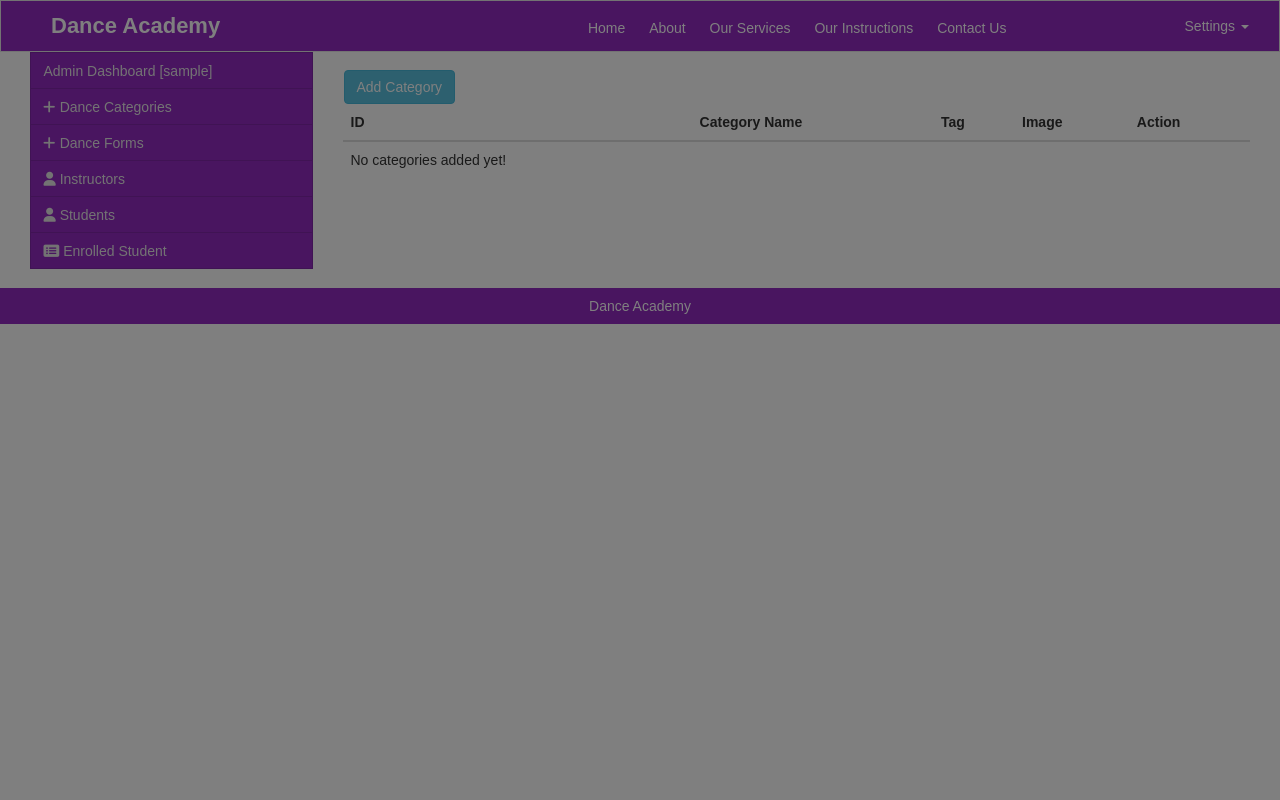
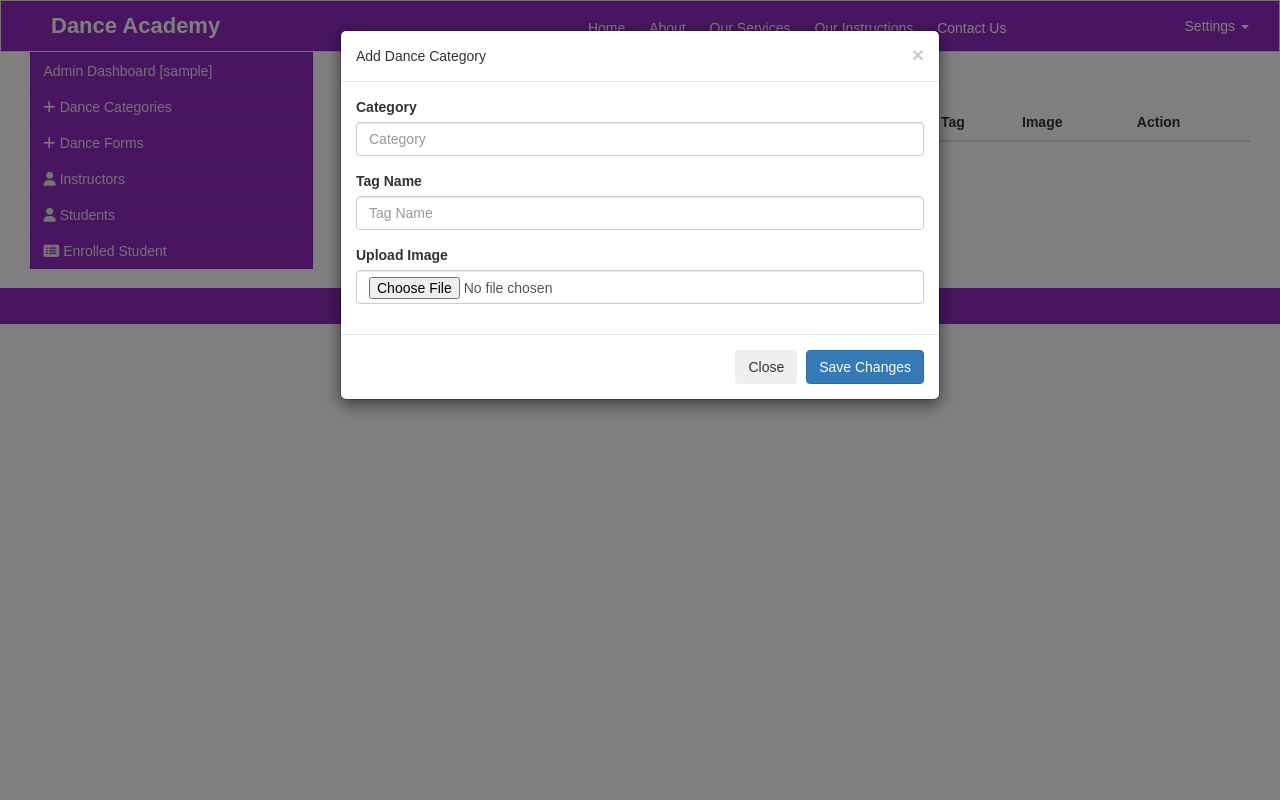
Before and after one commit to siddhantdixit01/Dance-Academy, a PHP site: page /danceAcademy/danceCategories.php in a window 1280 px wide, after a click on "Add Category". Run offline with PHP 8.4, Linux system fonts and the light colour scheme; the visitor is signed in with stand-in values (Sample User, id 1); data that the repository does not hold is empty.

Commit message:
13/03/2023

```diff
--- a/danceCategories.php
+++ b/danceCategories.php
@@ -5,7 +5,26 @@
     if(!isset($admin_user_id)){
         header('location:login.php');
     }
-
+	if(isset($_POST['danceCategories'])){
+		$category_name=mysqli_real_escape_string($conn,$_POST['category_name']);
+		$tag_name=mysqli_real_escape_string($conn,$_POST['tag_name']);
+		$image=$_FILES['category_image']['name'];
+		$image_size=$_FILES['category_image']['size'];
+		$tmp_name=$_FILES['category_image']['tmp_name'];
+		$img_path='uplaods/categories/'.$image;
+	}
+	if (!empty($image)) {
+		if ($image_size>2000000) {
+			$message[]="image file size is too large";
+		}
+		else {
+			$insertCategory="insert into tbl_dance_categories(category_name,tag_name,category_image) values
+			('$category_name','$tag_name','$img_path')";
+			mysqli_query($conn,$insertCategory);
+			move_uploaded_file($tmp_name,$img_path);
+			header('location:danceCategories.php');
+		}
+	}
 ?>
 <?php include('inc/header.php');?>
     <div class="container">
@@ -75,7 +94,41 @@
         </div>
         <div class="modal fade" id="exampleModal" tabindex="-1" role="dialog" aria-labledby="exampleModalLabel"
         aria-hidden="true">
-
+            <div class="modal-dialog" role="document">
+                <div class="modal-content">
+					<div class="modal-header">
+						<button type="button" class="close" data-dismiss="modal" aria-label="close">
+							<span aria-hidden="true">&times;</span>
+						</button>
+						<h5 class="modal-title" id="exampleModalLabel">Add Dance Category</h5>
+					</div>
+					<div class="modal-body">
+						<div class="form-group">
+							<label>Category</label>
+							<input type="text" name="category_name" class="form-control" required=""
+							placeholder="Category">
+						</div>
+						<div class="form-group">
+							<label>Tag Name</label>
+							<input type="text" name="tag_name" id="tag_name" class="form-control" required=""
+							placeholder="Tag Name">
+						</div>
+						<div class="form-group">
+							<label>Upload Image</label>
+							<input type="file" name="category_image" class="form-control" required=""
+							accept="image/jpg,image/jpeg,image/png">
+						</div>
+					</div>
+					<div class="modal-footer">
+						<button type="button" class="btn btn-secondary" dat-dismiss="modal"
+						onclick="location.reload();">Close</button>
+						<input type="submit" name="danceCategories" value="Save Changes" class="btn btn-primary">
+					</div>
+                </div>
+            </div>
         </div>
     </div>
+	<script>
+		$('.nav-<?php echo isset($_GET['page']) ? $_GET['page']:'' ?>').addClass('active')
+	</script>
 <?php include('inc/footer.php');?>
```
Also changed, not shown: uploadStudentProfile.php (added, +136 -0 lines).
